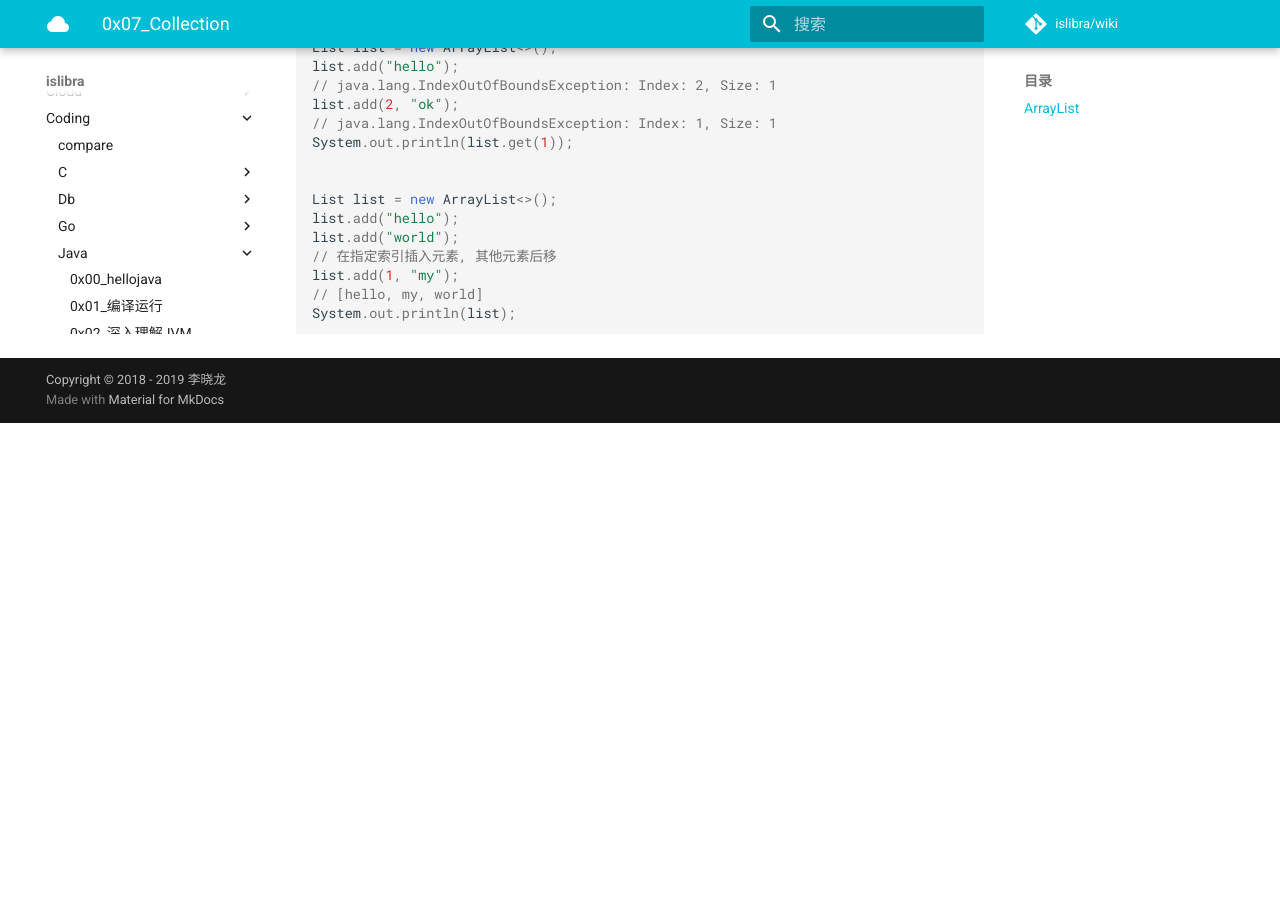
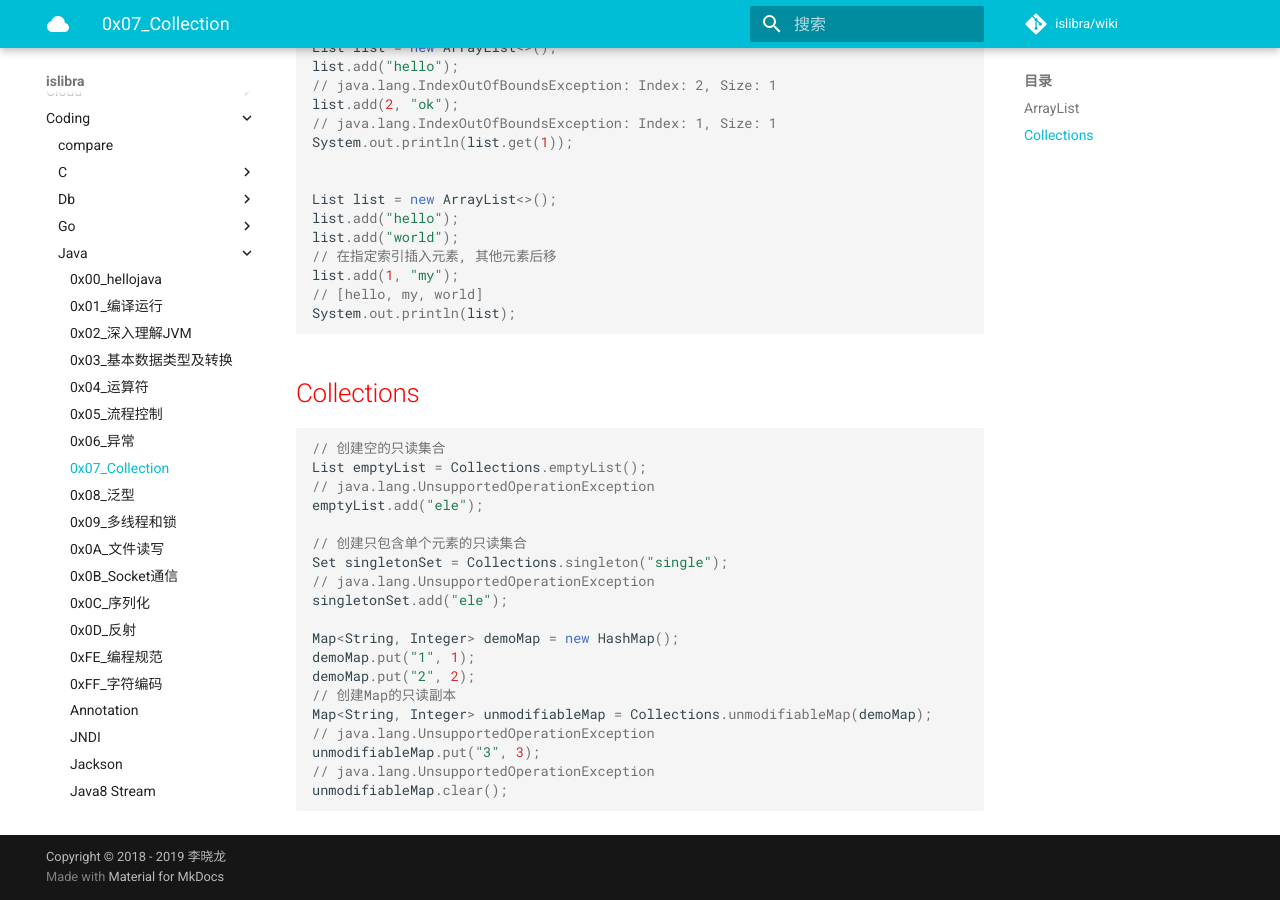
Before and after one commit to islibra/wiki, an MkDocs documentation site: the page built from docs/coding/java/0x07_Collection.md, in a window 1280 px wide and 900 px high, scrolled down 2546 px. Built offline with MkDocs 1.6.1 and Material for MkDocs 9.7.7, drawn with Linux system fonts in a browser that asks for light colours; comment, search, counter and statistics services are not loaded; before the commit the page ends 2969 px from its top, so only the background shows below that.

Commit message:
Update 0x07_Collection.md

````diff
--- a/docs/coding/java/0x07_Collection.md
+++ b/docs/coding/java/0x07_Collection.md
@@ -78,3 +78,27 @@ list.add(1, "my");
 // [hello, my, world]
 System.out.println(list);
 ```
+
+## Collections
+
+```java
+// 创建空的只读集合
+List emptyList = Collections.emptyList();
+// java.lang.UnsupportedOperationException
+emptyList.add("ele");
+
+// 创建只包含单个元素的只读集合
+Set singletonSet = Collections.singleton("single");
+// java.lang.UnsupportedOperationException
+singletonSet.add("ele");
+
+Map<String, Integer> demoMap = new HashMap();
+demoMap.put("1", 1);
+demoMap.put("2", 2);
+// 创建Map的只读副本
+Map<String, Integer> unmodifiableMap = Collections.unmodifiableMap(demoMap);
+// java.lang.UnsupportedOperationException
+unmodifiableMap.put("3", 3);
+// java.lang.UnsupportedOperationException
+unmodifiableMap.clear();
+```
````
